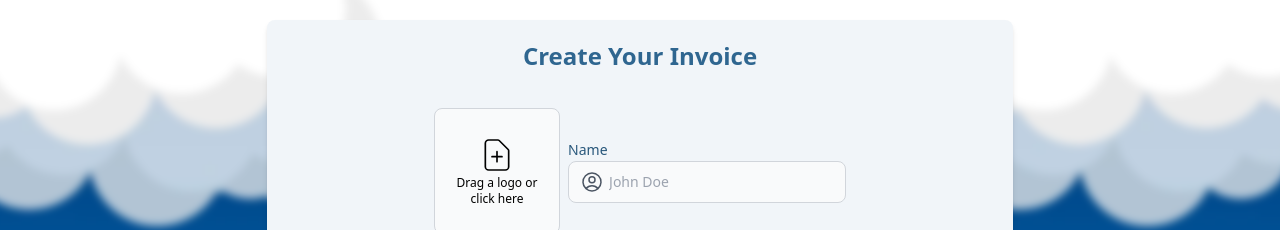
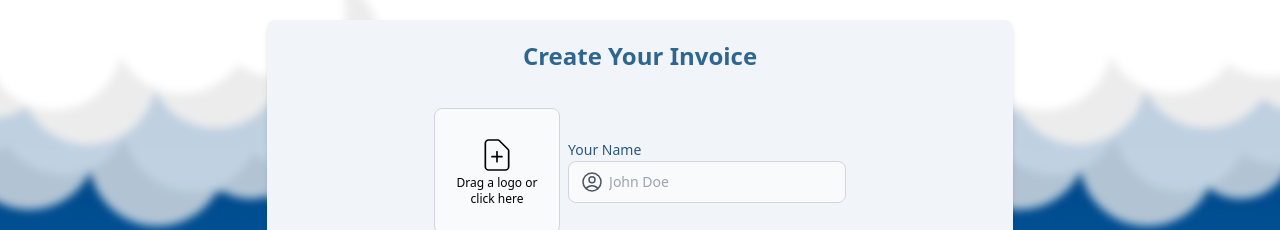
Before and after one commit to NeedToUpdate/Invoice-Creator, a Next.js app in the folder nextapp/: page / in a window 1280 px wide. Shown: the top 230 px of the page. Built offline with nearby package versions, Linux system fonts and the light colour scheme.

Commit message:
small updates with formatting

```diff
--- a/nextapp/components/invoiceForm.tsx
+++ b/nextapp/components/invoiceForm.tsx
@@ -142,7 +142,7 @@ export default function InvoiceForm() {
         str += fields.date + "-";
       }
       if (fields.destName) {
-        str += fields.destName + "-";
+        str += fields.destName.replaceAll(" ", "-").toLowerCase() + "-";
       }
       return str + "invoice";
     }
@@ -192,7 +192,7 @@ export default function InvoiceForm() {
             }}
           ></ImageDropper>
         </div>
-        <InputField {...createValues("name")} className="w-full max-w-[400px]" label="Name" placeholder="John Doe">
+        <InputField {...createValues("name")} className="w-full max-w-[400px]" label="Your Name" placeholder="John Doe">
           <PersonIcon className="w-6 h-6 text-gray-600 dark:text-gray-400"></PersonIcon>
         </InputField>
       </div>
--- a/nextapp/pages/index.tsx
+++ b/nextapp/pages/index.tsx
@@ -18,7 +18,7 @@ export default function Home() {
         <meta name="theme-color" content="#84b3d7" />
       </Head>
       <main className="relative flex flex-col justify-center items-center w-full h-full p-5 ">
-        <div className="absolute w-full h-full  bg-cover bg-[url('/images/clouds_bg.webp')] dark:bg-[url('/images/clouds_bg_dark.webp')] z-0 blur-sm scale-105"></div>
+        <div className="absolute w-full h-full dark:bg-slate-700  bg-cover bg-[url('/images/clouds_bg.webp')] dark:bg-[url('/images/clouds_bg_dark.webp')] z-0 blur-sm scale-105"></div>
         <InvoiceForm></InvoiceForm>
       </main>
 
```
